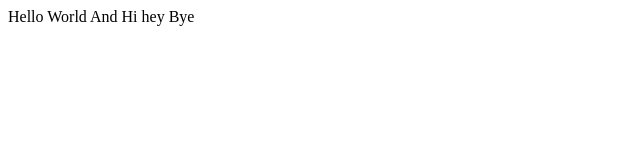
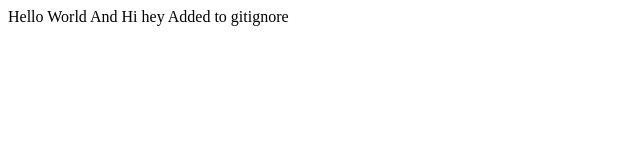
Before and after one commit to sanket-99/demo, a plain HTML site: page index.html in a window 1280 px wide. Shown: the whole page, without its empty margins (0-640 px from the left). Drawn offline with Linux system fonts and the light colour scheme.

Commit message:
adding gitignore

```diff
--- a/index.html
+++ b/index.html
@@ -4,7 +4,7 @@
 </header>
 <body>
 	Hello World And Hi hey
-	Bye
+	Added to gitignore
 </body>
 
 </html>
```
Also changed, not shown: 1 other file.
